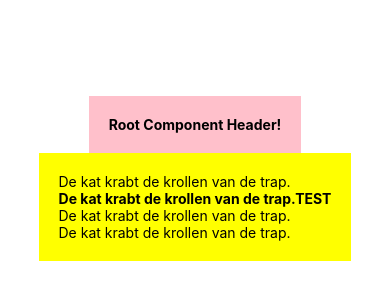
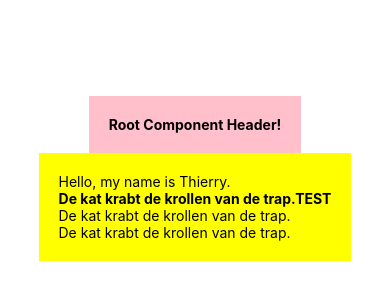
Before and after one commit to Jitgitbit/react-native-exercise-one, a React Native app: screen / in a window 390 px wide. Shown: the part 244-544 px from the top of the page. Built offline with nearby package versions, Linux system fonts and the light colour scheme.

Commit message:
using React Hook useState

```diff
--- a/App.js
+++ b/App.js
@@ -1,14 +1,17 @@
-import React from 'react';
+import React, {useState} from 'react';
 import { StyleSheet, Text, View } from 'react-native';
 
 export default function App() {
+
+  const [name, setName] = useState('Thierry');
+
   return (
     <View style={styles.container}>
       <View style={styles.header}>
         <Text style={styles.boldText}>Root Component Header!</Text>
       </View>
       <View style={styles.body}>
-        <Text>De kat krabt de krollen van de trap.</Text>
+        <Text>Hello, my name is {name}.</Text>
         <Text style={styles.boldText}>De kat krabt de krollen van de trap.
           <Text>TEST</Text>
         </Text>
```
